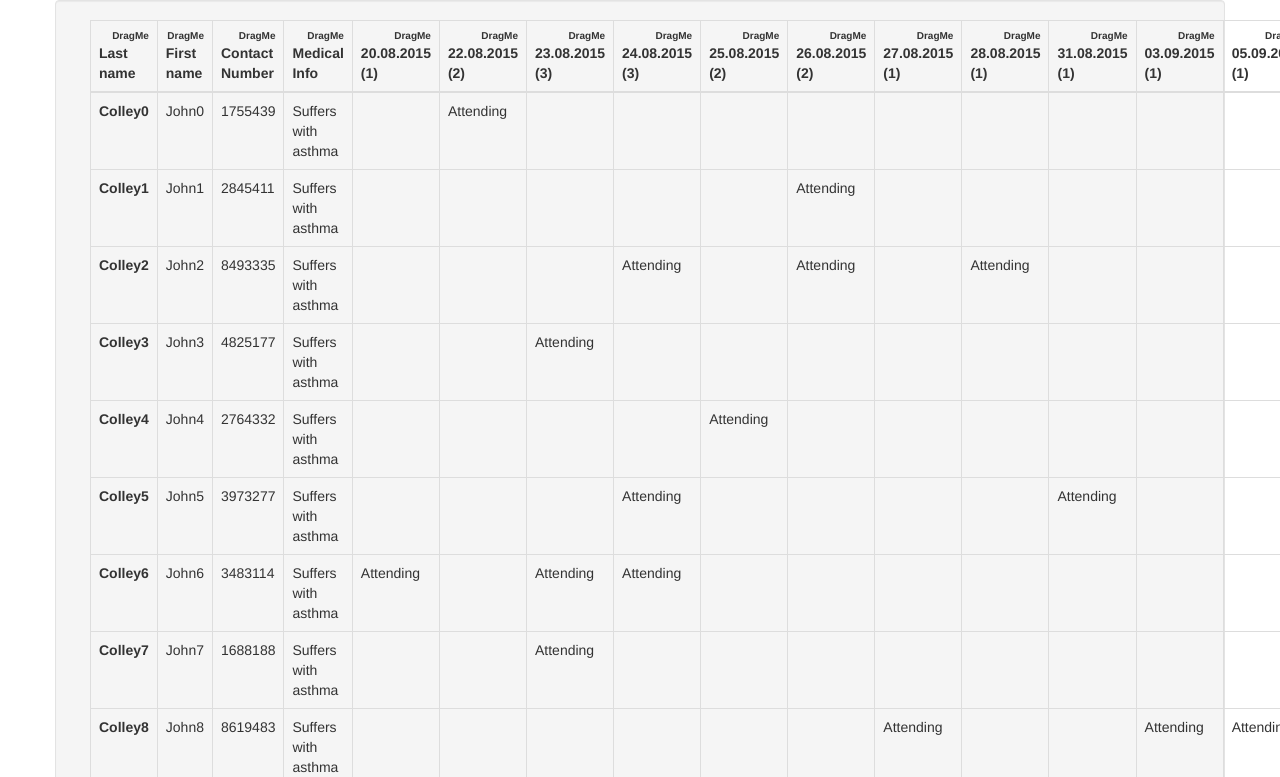
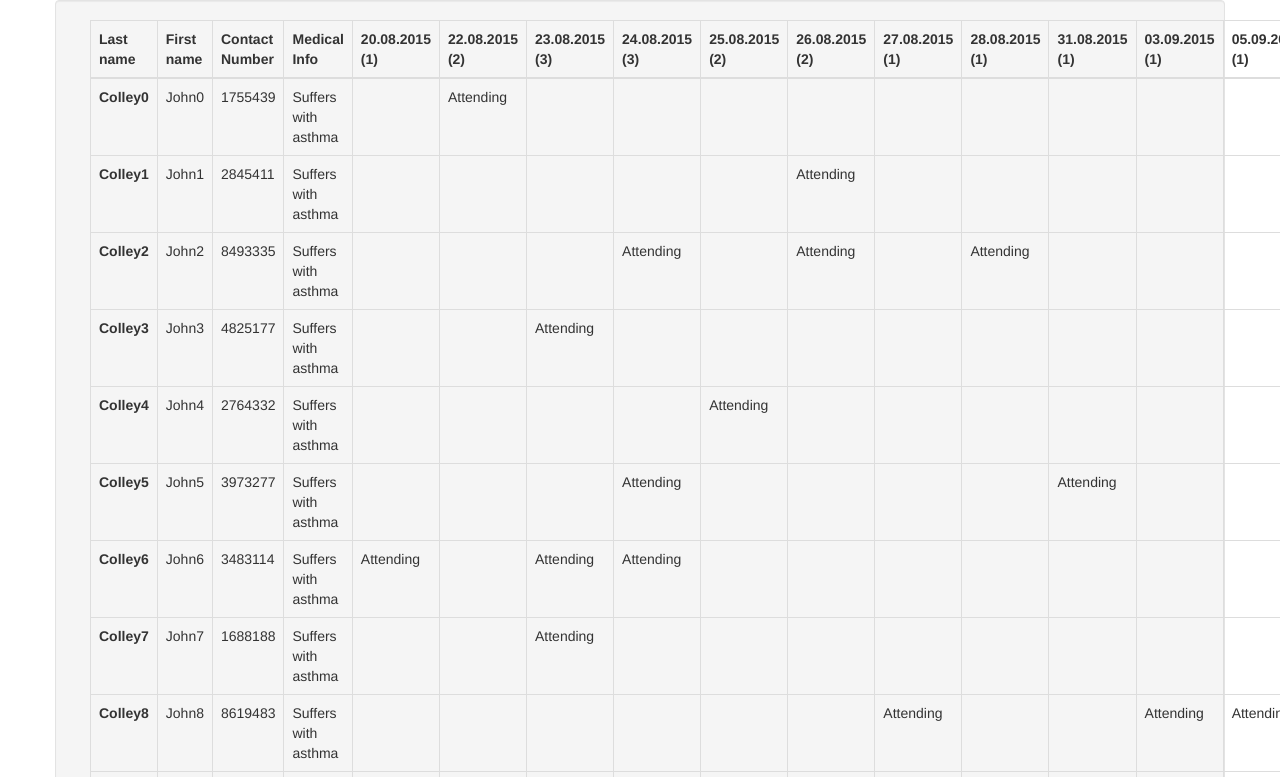
Before and after one commit to marcorinck/ngDynamicColumns, a website: page demo/demo.html in a window 1280 px wide. Shown: the part 70-847 px from the top of the page. Drawn offline with nearby package versions, Linux system fonts and the light colour scheme; some packages are replaced by stand-ins of ours.

Commit message:
Feature: make column headers draggable

```diff
--- a/demo/demo.js
+++ b/demo/demo.js
@@ -98,7 +98,7 @@
 	app.directive("lastnameHeader", function() {
 		return {
 			restrict: "A",
-			template: "<div drop-target on-drop='dropped(source, dest)'><div draggable-header='lastname'>DragMe</div>Last name</div>"
+			template: "<div drop-target on-drop='dropped(source, dest)' draggable-header='lastname'>Last name</div>"
 		};
 	});
 
@@ -112,7 +112,7 @@
 	app.directive("firstnameHeader", function() {
 		return {
 			restrict: "A",
-			template: "<div drop-target on-drop='dropped(source, dest)'><div draggable-header='firstname'>DragMe</div>First name</div>"
+			template: "<div drop-target on-drop='dropped(source, dest)' draggable-header='firstname'>First name</div>"
 		};
 	});
 
@@ -126,7 +126,7 @@
 	app.directive("contactnumberHeader", function() {
 		return {
 			restrict: "A",
-			template: "<div drop-target on-drop='dropped(source, dest)'><div draggable-header='contactnumber'>DragMe</div>Contact Number</div>"
+			template: "<div drop-target on-drop='dropped(source, dest)' draggable-header='contactnumber'>Contact Number</div>"
 		};
 	});
 
@@ -140,7 +140,7 @@
 	app.directive("medicalinfoHeader", function() {
 		return {
 			restrict: "A",
-			template: "<div drop-target on-drop='dropped(source, dest)'><div draggable-header='medicalinfo'>DragMe</div>Medical Info</div>"
+			template: "<div drop-target on-drop='dropped(source, dest)' draggable-header='medicalinfo'>Medical Info</div>"
 		};
 	});
 
@@ -170,7 +170,7 @@
 			scope: {
 				persons: "="
 			},
-			template: "<div drop-target on-drop='datecolumnDropped(source, dest)'><div draggable-header='{{colId}}'>DragMe</div>{{date | date: 'dd.MM.yyyy'}} ({{attendingPersons}})</div>",
+			template: "<div drop-target on-drop='datecolumnDropped(source, dest)' draggable-header='{{colId}}'>{{date | date: 'dd.MM.yyyy'}} ({{attendingPersons}})</div>",
 			link: function(scope, element, attrs) {
 				scope.date = attrs.colId.substr(4, attrs.colId.length);
 				scope.colId = attrs.colId;
--- a/demo/draggable.css
+++ b/demo/draggable.css
@@ -1,7 +1,6 @@
 [draggable] {
-	float: right;
 	cursor: move;
-	font-size: 10px;
+	/*font-size: 10px;*/
 }
 
 .drag-over {
--- a/src/DraggableHeaderDirective.js
+++ b/src/DraggableHeaderDirective.js
@@ -5,17 +5,17 @@
 
 		return {
 			restrict: 'A',
-			scope: {
-				draggable: "@"
-			},
 			link: function ($scope, $element) {
-				$element.attr("draggable", true).prop('draggable', true);
+				var header = $element.parents('th');
+				// var header = $element;
 
-				$element.on("dragstart", function (event) {
-					$rootScope.draggable = $element.parents('th').attr("data-col-id");
+				header.attr("draggable", true).prop('draggable', true);
+
+				header.on("dragstart", function () {
+					$rootScope.draggable = header.attr("data-col-id");
 				});
 
-				$element.on("dragend", function () {
+				header.on("dragend", function () {
 					$rootScope.draggable = undefined;
 					$('th.drag-over').removeClass('drag-over');
 				});
```
